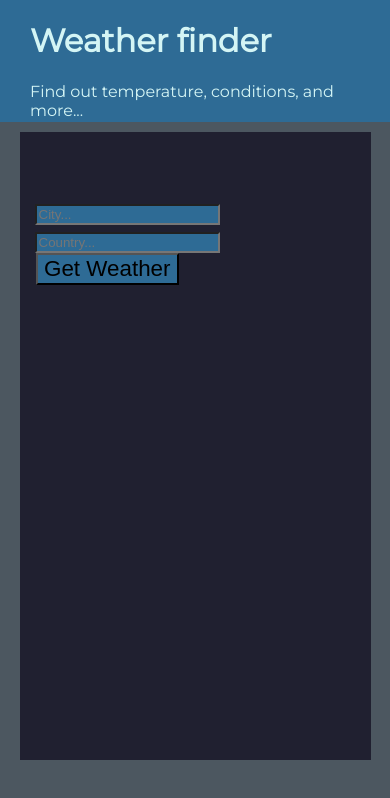
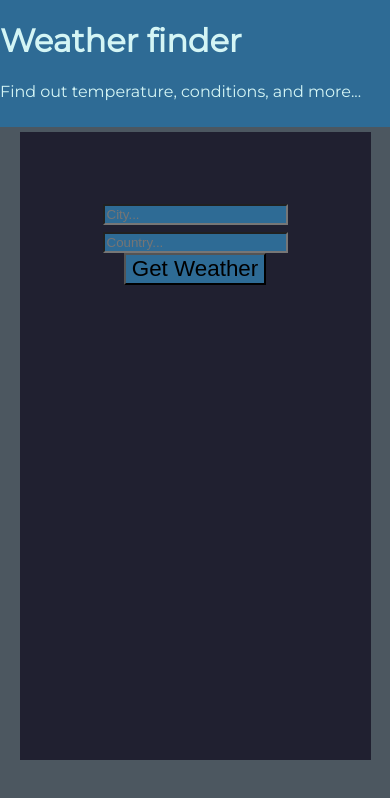
Before and after one commit to dTechLife/WeatherFetcher, a React (Create React App) app: page / in a window 390 px wide. Shown: the top 798 px of the page. Built offline with nearby package versions, Linux system fonts and the light colour scheme.

Commit message:
Added responsive CSS query styling and ajusted font size dependant on view port

```diff
--- a/src/App.css
+++ b/src/App.css
@@ -49,8 +49,6 @@ input{
 
 .form-container{
   text-align:center;
-
-
 }
 
 .title-container{
@@ -65,7 +63,16 @@ color:rgb(212 245 245);
 
 @media only screen and (max-width: 600px){
   .container {
-    grid-column:1/2;
-
+    grid-column:1/3;
+  }
+  .title-container{
+    min-height: 100px;
+    overflow-wrap:break-word;
+    margin:0px;
+    padding-left:0px;
+  }
+  .queryText{
+    font-size:5.0vw;
+    margin-left:30px;
   }
 }
--- a/src/App.js
+++ b/src/App.js
@@ -61,12 +61,12 @@ class App extends React.Component{
         <div className="main">
           <div className="container">
             <div className="row">
-
               <div className="form-container">
                 <Form getWeather={this.getWeather}/>
               </div>
+            </div>
 
-              <div className="row">
+            <div className="row" className="queryText">
                 <Weather
                   temperature={this.state.temperature}
                   city={this.state.city}
@@ -75,11 +75,9 @@ class App extends React.Component{
                   description={this.state.description}
                   error={this.state.error}
                 />
-                </div>
-              </div>
-              </div>
             </div>
-
+          </div>
+        </div>
       </div>
     );
   }
```
